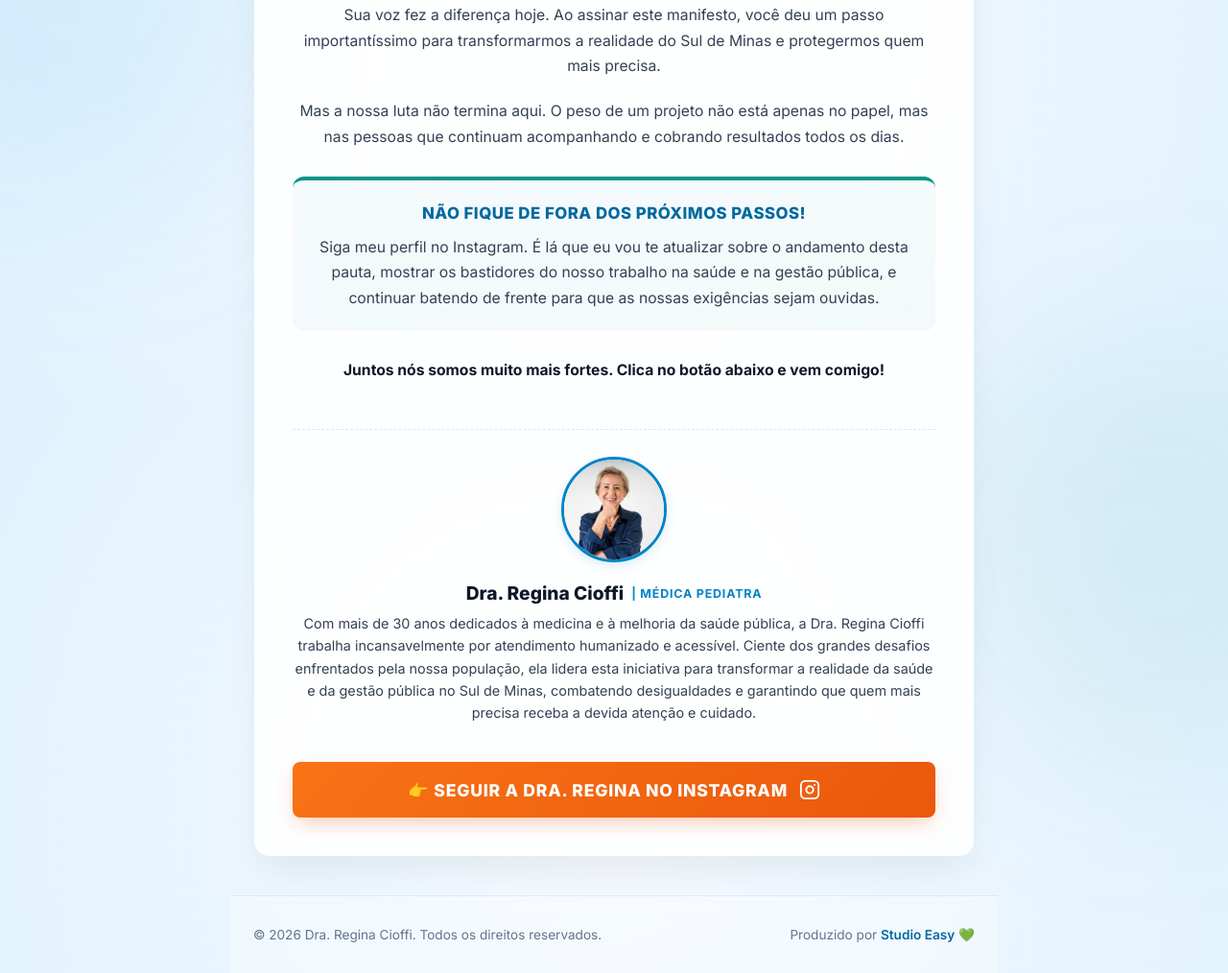
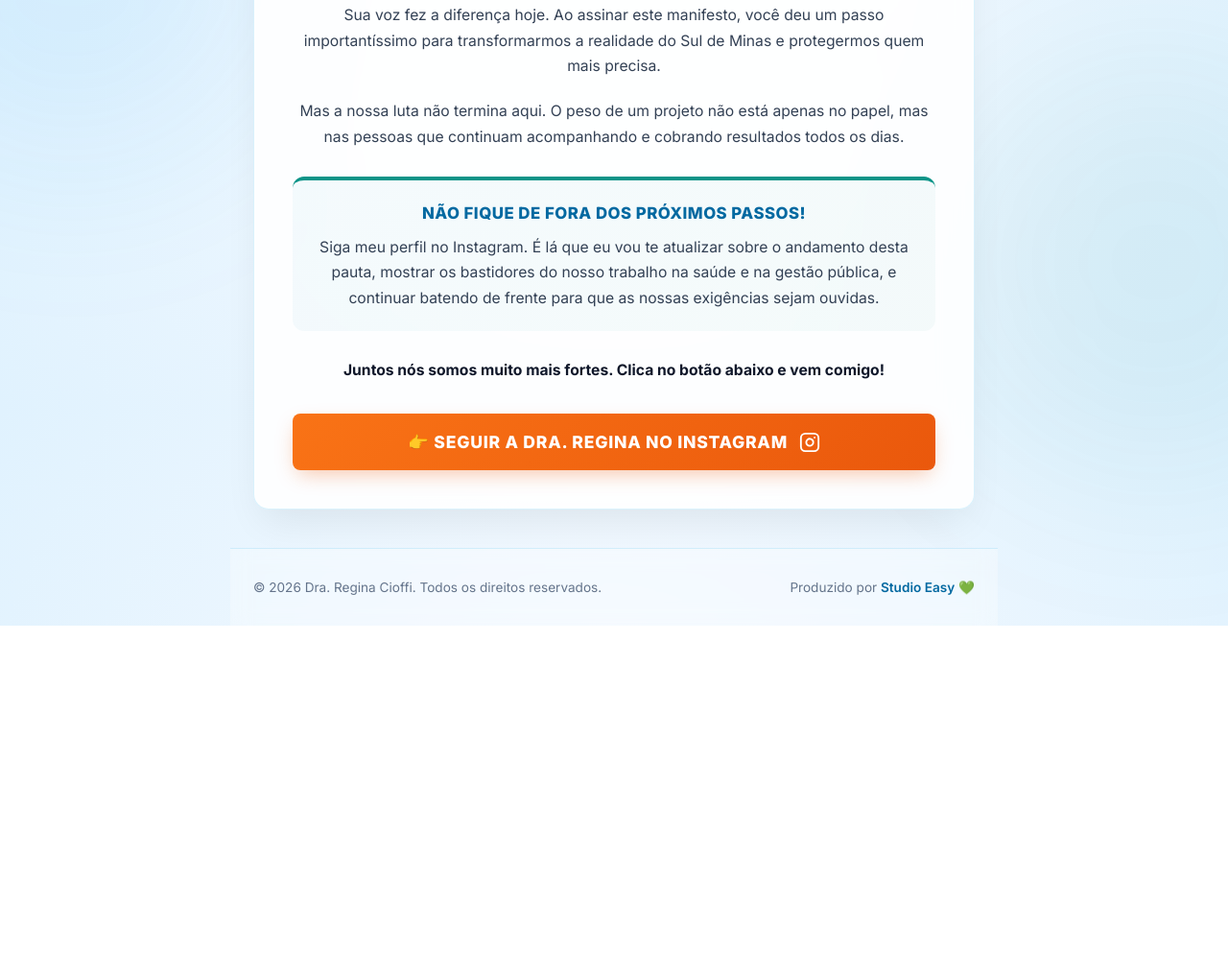
Before and after one commit to draregianacioffi/obrigado, a plain HTML site: page index.html in a window 1280 px wide. Shown: the part 374-1388 px from the top of the page at 96% size. After the commit the page ends 1026 px from the top, so only its background shows below. Drawn offline with Linux system fonts and the light colour scheme.

Commit message:
Add files via upload

```diff
--- a/index.html
+++ b/index.html
@@ -328,67 +328,6 @@
       transform: translateY(0);
     }
 
-    /* ---------------- DOCTOR PROFILE SECTION ---------------- */
-    .doctor-profile-section {
-      display: flex;
-      flex-direction: column;
-      align-items: center;
-      text-align: center;
-      gap: 1.25rem;
-      margin: 1.5rem 0 0.5rem 0;
-      padding: 1.75rem 0 0 0;
-      border-top: 1px dashed rgba(14, 165, 233, 0.2);
-    }
-
-    .doctor-avatar-wrapper {
-      width: 110px;
-      height: 110px;
-      border-radius: 50%;
-      overflow: hidden;
-      border: 3px solid var(--color-brand-blue);
-      flex-shrink: 0;
-      box-shadow: 0 4px 12px rgba(2, 132, 199, 0.15);
-    }
-
-    .doctor-avatar-wrapper img {
-      width: 100%;
-      height: 100%;
-      object-fit: cover;
-    }
-
-    .doctor-profile-details {
-      display: flex;
-      flex-direction: column;
-      align-items: center;
-      gap: 0.5rem;
-    }
-
-    .doctor-profile-name-row {
-      display: flex;
-      justify-content: center;
-      align-items: center;
-      gap: 0.5rem;
-    }
-
-    .doctor-profile-name {
-      font-size: 1.2rem;
-      font-weight: 800;
-      color: var(--color-text-main);
-    }
-
-    .doctor-profile-role {
-      font-size: 0.78rem;
-      color: #0284c7;
-      font-weight: 700;
-      text-transform: uppercase;
-      letter-spacing: 0.8px;
-    }
-
-    .doctor-profile-bio {
-      font-size: 0.9rem;
-      color: var(--color-text-sub);
-      line-height: 1.6;
-    }
 
     /* ---------------- RESPONSIVO ---------------- */
     @media (max-width: 1024px) {
@@ -444,22 +383,6 @@
           <p class="strong-text">Juntos nós somos muito mais fortes. Clica no botão abaixo e vem comigo!</p>
         </div>
 
-        <!-- PERFIL INLINE DA MÉDICA -->
-        <div class="doctor-profile-section">
-          <div class="doctor-avatar-wrapper">
-            <img src="./assets/foto-draregina-CueuQ2ps.jpg" alt="Foto da Dra. Regina Cioffi">
-          </div>
-          <div class="doctor-profile-details">
-            <div class="doctor-profile-name-row">
-              <span class="doctor-profile-name">Dra. Regina Cioffi</span>
-              <span class="doctor-profile-role">| Médica Pediatra</span>
-            </div>
-            <p class="doctor-profile-bio">
-              Com mais de 30 anos dedicados à medicina e à melhoria da saúde pública, a Dra. Regina Cioffi trabalha incansavelmente por atendimento humanizado e acessível. Ciente dos grandes desafios enfrentados pela nossa população, ela lidera esta iniciativa para transformar a realidade da saúde e da gestão pública no Sul de Minas, combatendo desigualdades e garantindo que quem mais precisa receba a devida atenção e cuidado.
-            </p>
-          </div>
-        </div>
-
         <a href="https://www.instagram.com/drareginacioffi/" target="_blank" rel="noopener noreferrer" class="btn-instagram">
           <span>👉 SEGUIR A DRA. REGINA NO INSTAGRAM</span>
           <svg viewBox="0 0 24 24" width="22" height="22" fill="none" stroke="currentColor" stroke-width="2" stroke-linecap="round" stroke-linejoin="round">
```
